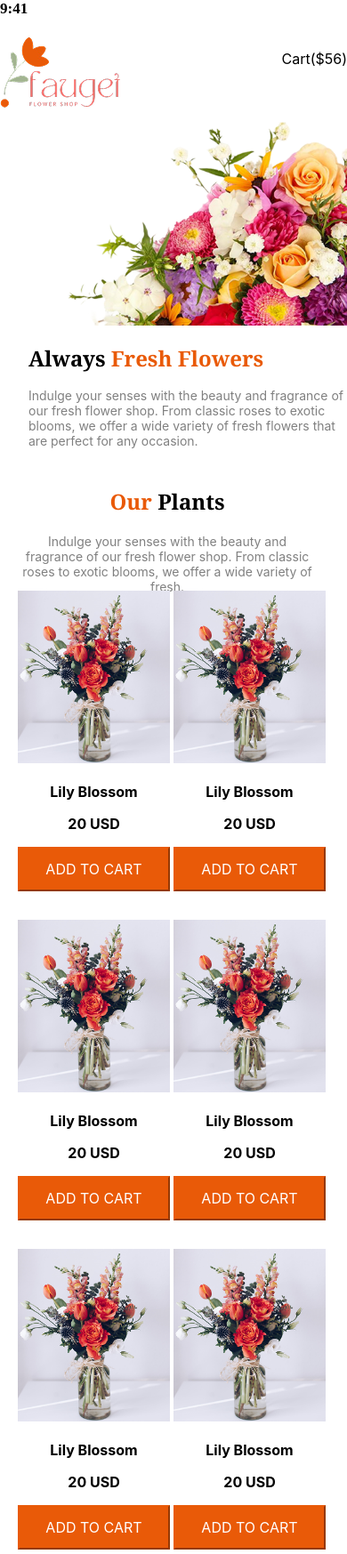
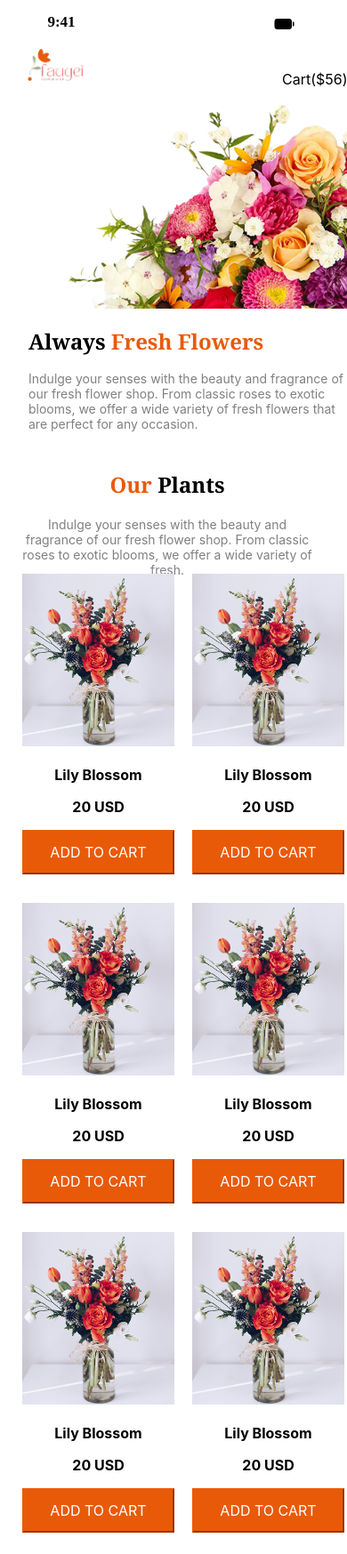
Before and after one commit to fmnihal/ResponsiveLayout-FlowerMarket, a plain HTML site: page index.html in a window 390 px wide. Shown: the top 1747 px of the page at 89% size. Drawn offline with nearby package versions, Linux system fonts and the light colour scheme.

Commit message:
git commit final boss

```diff
--- a/index.html
+++ b/index.html
@@ -6,7 +6,7 @@
     <title>Flower Market</title>
     <link rel="stylesheet" href="style.css">
     <link rel="stylesheet" href="https://fonts.googleapis.com/css2?family=Material+Symbols+Outlined:opsz,wght,FILL,GRAD@20..48,100..700,0..1,-50..200&icon_names=shopping_cart" />
-    <link rel="stylesheet" href="https://fonts.googleapis.com/css2?family=Material+Symbols+Outlined:opsz,wght,FILL,GRAD@20..48,100..700,0..1,-50..200&icon_names=signal_cellular_4_bar" />
+    <link rel="stylesheet" href="https://fonts.googleapis.com/css2?family=Material+Symbols+Outlined:opsz,wght,FILL,GRAD@20..48,100..700,0..1,-50..200&icon_names=signal_cellular_alt" />
     <link rel="stylesheet" href="https://fonts.googleapis.com/css2?family=Material+Symbols+Outlined:opsz,wght,FILL,GRAD@20..48,100..700,0..1,-50..200&icon_names=wifi" />
     <link rel="stylesheet" href="https://fonts.googleapis.com/css2?family=Material+Symbols+Outlined:opsz,wght,FILL,GRAD@20..48,100..700,0..1,-50..200&icon_names=battery_android_full" />
 </head>
@@ -14,9 +14,13 @@
     <header>
         <nav>
             <div class="iphone-nav-bar">
-                <div class="time"><b>9:41</b></div>
-                <div class="net-wifi-battery">
-                    <span class="material-symbols-outlined"></span> <span class="material-symbols-outlined"></span> <span class="material-symbols-outlined"></span>
+                <div class="i-bar-container">
+                    <div class="time"><b>9:41</b></div>
+                    <div class="net-wifi-battery">
+                        <!-- <span class="material-symbols-outlined"></span> <span class="material-symbols-outlined"></span> <span class="material-symbols-outlined"></span> -->
+                        <!-- <span><i class="fa-solid fa-wifi"></i></span> <span><i class="fa-solid fa-battery-full" style="color: #000000;"></i></span> -->
+                        <span class="material-symbols-outlined"></span><span class="material-symbols-outlined"></span><span class="material-symbols-outlined">battery_android_full</span>
+                    </div>
                 </div>
             </div>
             <div class="bar">
--- a/style.css
+++ b/style.css
@@ -154,7 +154,7 @@ p {
 .lover-badge-img {
   width: 286px;
   height: 286px;
-  margin: 0 500px -160px auto;
+  margin: 0 450px -160px auto;
   display: block;
   /* box-shadow: 4px 10px 4px 0 rgba(0, 0, 0, 0.25); */
   position: relative;
@@ -331,23 +331,64 @@ header{
 }
 .iphone-nav-bar{
     display: flex;
+    height: 54px;
+    align-items: center;
+}
+.i-bar-container{
+    display: flex;
+    gap: 110px;
+    justify-content: space-between;
+}
+.time{
+    width: 138px;
+    display: flex;
+    justify-content: center;
+}
+.net-wifi-battery{
+    width: 143px;
+    display: flex;
+    justify-content: center;
 }
 .nav{
-justify-content: space-between;
-}
-.iphone-nav-bar{
+    /* justify-content: space-between; */
     display: flex;
-    justify-content: space-between;
     align-items: center;
-    /* height: 71px; */
-    margin-bottom: 20px;
+    height: 100px;
+    width: 393px;
 }
 #home a, #shop a, #about a{
     display: none;
-    visibility: hidden;
+    /* visibility: hidden; */
 }
 .bar{
     margin-bottom: 10px;
+    align-items: center;
+    width: 361px;
+    height: 38px;
+    justify-content: space-between;
+    margin: 0 auto 10px;
+}
+.bar-img img{
+    width: 63px;
+    height: 38px;
+}
+.bar-img{
+    width: 63px;
+    height: 38px;
+    margin-left: 16px;
+}
+.nav-links{
+    width: 113px;
+    height: 24px;
+}
+.nav-links ul{
+    width: 113px;
+    height: 24px;
+}
+#cart a{
+    width: 113px;
+    height: 24px;
+    margin-left: -50px;
 }
 
 h1, h2{
@@ -385,8 +426,11 @@ p{
 .plants{
     text-align: center;
     display: block;
-    height: 1200px;
+    /* height: 1200px; */
     margin-top: 30px;
+    width: 393px;
+    margin-left: auto;
+    margin-right: auto;
 }
 .plants-text{
     height: 117px;
@@ -398,7 +442,7 @@ p{
     margin: 0 20px;
 }
 .plants-card-container{
-    margin: 0 20px;
+    margin: 0 25px;
 }
 .plants-card-text-container{
     justify-content: center;
@@ -408,7 +452,7 @@ p{
     grid-template-columns: repeat(2,1fr);
     margin-bottom: 30px;
 }
-.plants-card-container1-1, .plants-card-container1-2, .plants-card-container2-1{
+.plants-card-container1, .plants-card-container2{
     gap:20px;
     margin-bottom: 30px;
     width: 362px;
@@ -423,6 +467,9 @@ p{
     height: 340px;
     width: 171px;
     margin-bottom: 30px;
+}
+.plants-card-1-1{
+    margin-bottom: 10px;
 }
 .plants-card img{
     width: 171px;
@@ -454,7 +501,7 @@ p{
 }
 
 .lover{
-    margin-top: 120px;
+    margin-top: -80px;
     margin-left: 16px;
     margin-right: 16px;
 }
@@ -463,6 +510,7 @@ p{
     width: 361px;
     display: flex;
     flex-direction: column;
+    margin: 0 10px;
 }
 .lover-badge-img {
   display: none;
@@ -476,9 +524,12 @@ p{
     justify-content: center;
 }
 .lover-text{
+    display: block;
+    margin: auto 0px;
     margin-bottom: 20px;
-    display: block;
-    margin: auto 17px;
+}
+.lover-text h2{
+    margin-left: 20px;
 }
 .lover-text ul{
     margin-bottom: 20px;
@@ -488,6 +539,7 @@ p{
     font-optical-sizing: auto;
     font-style: normal;
     color: gray;
+    width: 361px;
 }
 
 
@@ -509,15 +561,12 @@ p{
     flex-direction: column;
     width: 361px;
     height: 581px;
-    margin: 0 16px;
+    margin: 0 23px;
 }
 .deal-bloom-ana{
     width: 100%;
     display: flex;
     flex-direction: column;
-}
-.deal-bloom{
-    display: block;
 }
 .deal-bloom-ana p, .deal-zabo p{
     font-size: 20px;
@@ -531,7 +580,7 @@ p{
     background-image: url('./assets/deal-bloom.png');
     height: 184px;
     width: 361px;
-    margin-bottom: 20px;
+    margin-bottom: 15px;
     border-radius: 22px;
 }
 .deal-ana-container{
@@ -574,7 +623,7 @@ p{
 .join{
     background-image: url('./assets/news-letter-bg.png');
     height: 275px;
-    width: 393px;
+    width: 410px;
     margin-top: 100px;
     background-size: cover;
 }
@@ -582,14 +631,17 @@ p{
     text-align: center;
     height: 100px;
     width: 321px;
-    /* justify-content: center;
-    align-items: center; */
+    justify-content: center;
+    align-items: center;
     margin: auto auto;
 }
 .join-title{
     margin-bottom: 23px;
     height: 27px;
     width: 235px;
+    text-align: center;
+    margin-left: auto;
+    margin-right: auto;
 }
 .join-title h2{
     font-size: 20px;
@@ -600,9 +652,11 @@ p{
     justify-content: center;
     height: 50px;
     width: 321px;
+    margin-left: auto;
+    margin-right: auto;
 }
 .join-input{
-    height: 50px;
+    height: 45px;
     width: 218px;
     padding-left: 25px;
     font-size: 16px;
```
